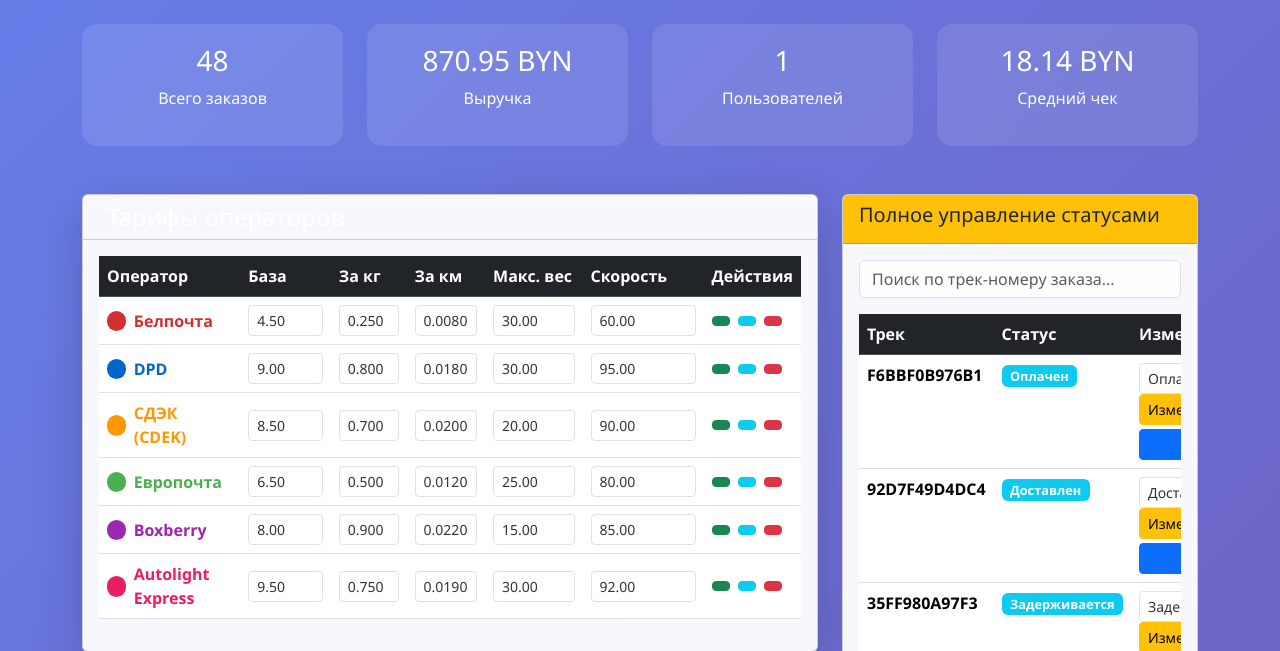
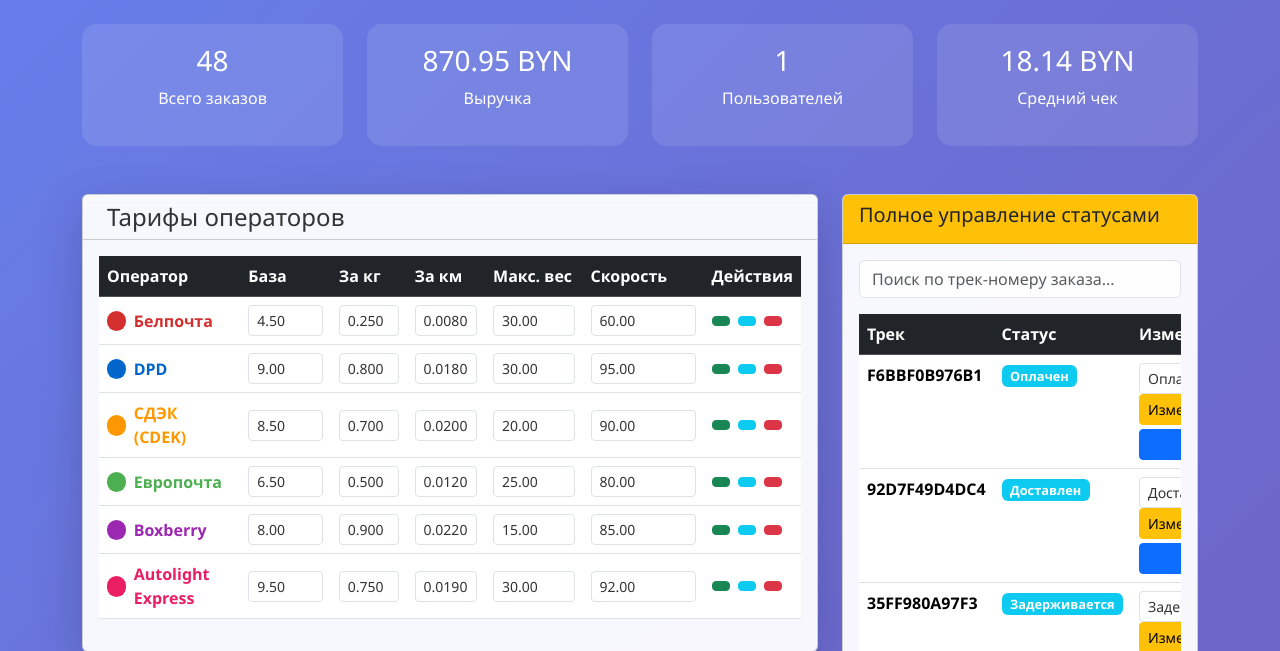
Before and after one commit to BobikSunS/123work, a PHP site: page /admin/index.php in a window 1280 px wide. Shown: the part 56-707 px from the top of the page. Run offline with PHP 8.4, Linux system fonts and the light colour scheme; a user stored in the database is signed in; data comes from the database, SQL or seed files in the repository.

Commit message:
initial commit

```diff
--- a/admin/index.php
+++ b/admin/index.php
@@ -290,7 +290,7 @@ $status_options = [
                 <!-- Редактирование тарифов -->
                 <div class="col-md-12 mb-4">
                     <div class="card shadow-lg">
-                        <div class="card-header bg-gradient text-white" style="background: linear-gradient(135deg, #3498db, #2c3e50);">
+                        <div class="card-header bg-gradient text-blue" style="background: linear-gradient(135deg, #3498db, #2c3e50);">
                             <h4 class="mb-0"><i class="fas fa-cogs me-2"></i>Тарифы операторов</h4>
                         </div>
                         <div class="card-body">
```
